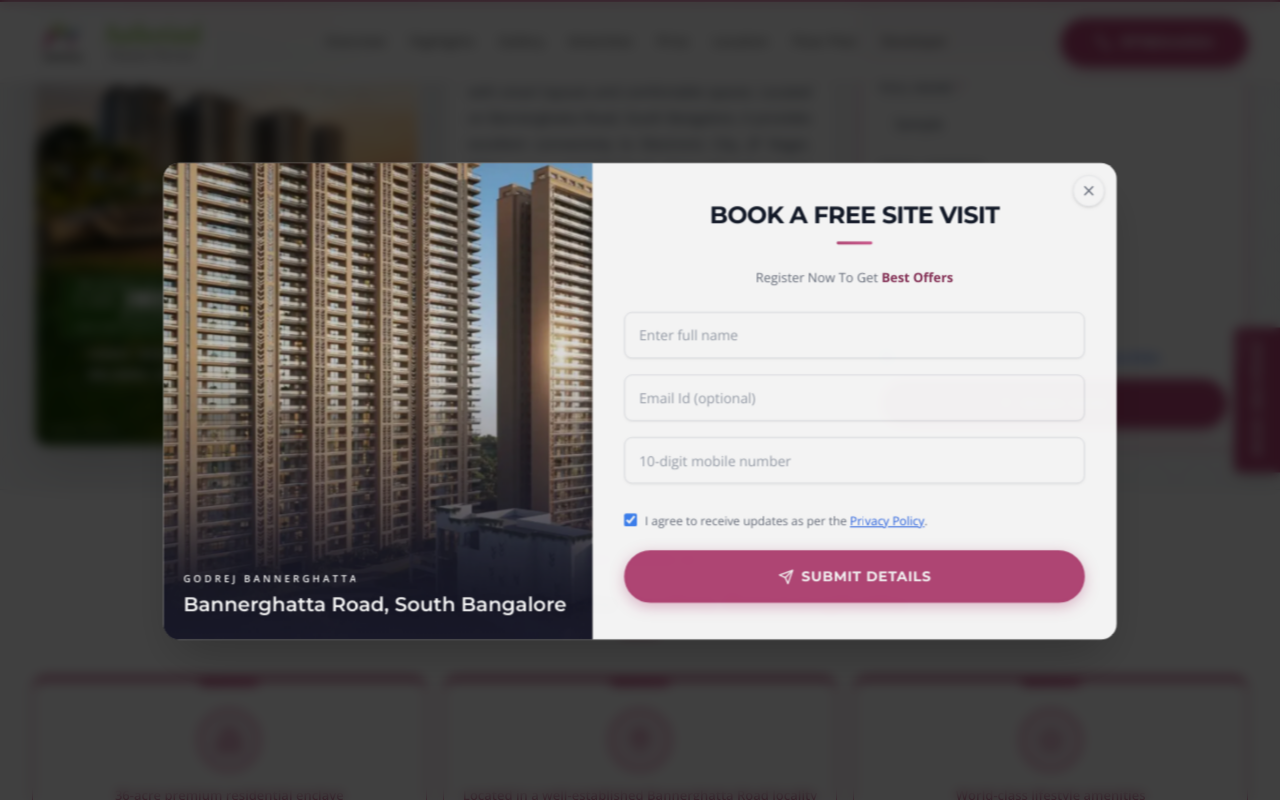
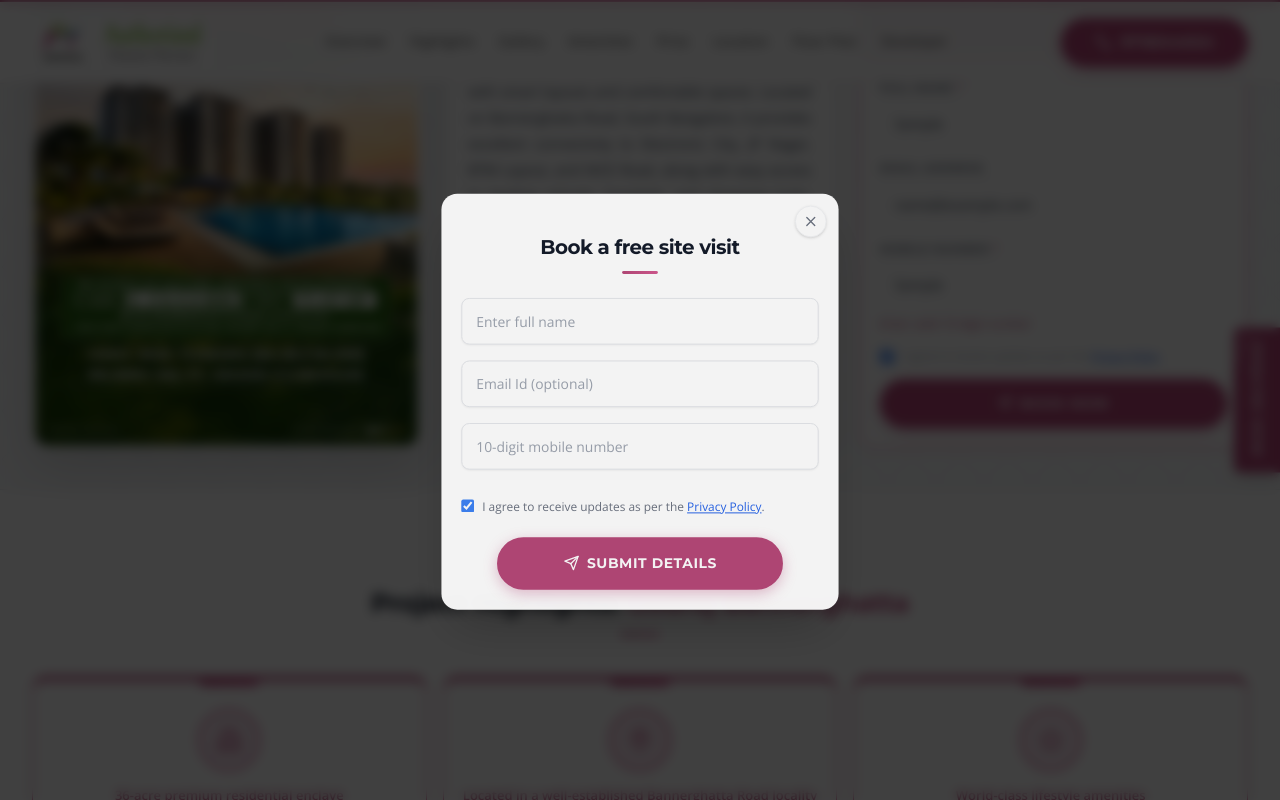
Before and after one commit to vineet-proptiger/godrej-bannerghatta, a Next.js app: page / in a window 1280 px wide. Both pictures are taken after typing "Sample", "name@example.com", "Sample" into the empty fields and a click on the button "BOOK NOW". Shown: the part 989-1789 px from the top of the page. Built offline with nearby package versions, Linux system fonts and the light colour scheme.

Commit message:
feat: add LeadForm component and EnquireModal for lead generation capture

```diff
--- a/components/EnquireModal.jsx
+++ b/components/EnquireModal.jsx
@@ -1,9 +1,9 @@
 'use client'
 import React, { useEffect, useRef } from 'react'
-import Image from 'next/image'
+// import Image from 'next/image'
 import { X } from 'lucide-react'
 import LeadForm from './LeadForm'
-import { popupImage } from '../lib/images'
+// import { popupImage } from '../lib/images'
 
 const F_SANS = 'var(--font-sans), Open Sans, sans-serif'
 const F_JOST = 'var(--font-jost), Montserrat, sans-serif'
@@ -41,20 +41,20 @@ const EnquireModal = ({ isOpen, setIsOpen }) => {
 
       <div className="relative bg-white w-full rounded-2xl overflow-hidden shadow-2xl flex flex-col sm:flex-row"
         style={{
-          maxWidth: '960px', width: '95vw', maxHeight: '95vh',
+          maxWidth: '400px', width: '92vw', maxHeight: '95vh',
           animation: 'slideInRight 0.45s cubic-bezier(0.22,1,0.36,1) forwards'
         }}
         onClick={(e) => e.stopPropagation()}>
 
         {/* LEFT — Image */}
-        <div className="hidden sm:block sm:w-[45%] shrink-0 relative min-h-[480px]">
+        {/* <div className="hidden sm:block sm:w-[45%] shrink-0 relative min-h-[480px]">
           <Image src={popupImage} alt="Godrej Bannerghatta" fill className="object-cover" style={{ objectPosition: '30% center' }} sizes="(max-width: 768px) 0vw, 45vw" />
           <div className="absolute inset-0" style={{ background: 'linear-gradient(to top, rgba(26,26,46,0.85) 0%, rgba(26,26,46,0.1) 60%)' }} />
           <div className="absolute bottom-0 left-0 right-0 p-5 text-white z-10">
             <p className="text-[10px] font-semibold tracking-[3px] uppercase mb-1" style={{ fontFamily: F_SANS, color: '#FFFFFF' }}>Godrej Bannerghatta</p>
             <p style={{ fontFamily: F_JOST, fontSize: '20px', fontWeight: 600 }}>Bannerghatta Road, South Bangalore</p>
           </div>
-        </div>
+        </div> */}
 
         {/* RIGHT — Form */}
         <div className="flex-1 flex flex-col overflow-y-auto">
@@ -64,16 +64,16 @@ const EnquireModal = ({ isOpen, setIsOpen }) => {
           </button>
 
           {/* Mobile strip */}
-          <div className="sm:hidden w-full h-44 relative shrink-0">
+          {/* <div className="sm:hidden w-full h-44 relative shrink-0">
             <Image src={popupImage} alt="Godrej Bannerghatta" fill className="object-cover object-top" sizes="100vw" />
             <div className="absolute inset-0" style={{ background: 'linear-gradient(to top, rgba(26,26,46,0.6) 0%, transparent 60%)' }} />
             <div className="absolute bottom-3 left-4 text-white z-10">
               <p className="text-[9px] uppercase tracking-[2px] font-semibold" style={{ fontFamily: F_SANS, color: '#FFFFFF' }}>Godrej Bannerghatta</p>
               <p className="text-sm font-semibold" style={{ fontFamily: F_JOST }}>Bannerghatta Road, South Bangalore</p>
             </div>
-          </div>
+          </div> */}
 
-          <div className="p-6 sm:p-8 flex flex-col justify-center flex-1">
+          <div className="p-4 sm:p-5 pt-8 sm:pt-10 flex flex-col justify-center flex-1">
             <div className="text-center mb-6">
               {/* <span style={{
                 display: 'inline-block', padding: '4px 16px',
@@ -84,8 +84,8 @@ const EnquireModal = ({ isOpen, setIsOpen }) => {
               }}>
                 Exclusive Benefits
               </span> */}
-              <h3 className="text-lg sm:text-2xl font-bold text-gray-900 leading-snug uppercase tracking-tight whitespace-nowrap" style={{ fontFamily: F_JOST }}>
-                Book A Free Site Visit
+              <h3 className="text-lg sm:text-xl font-bold text-gray-900 leading-snug tracking-tight" style={{ fontFamily: F_JOST }}>
+                Book a free site visit
               </h3>
               <div style={{ display: 'flex', justifyContent: 'center', marginTop: '10px' }}>
                 <span style={{
@@ -96,10 +96,6 @@ const EnquireModal = ({ isOpen, setIsOpen }) => {
               </div>
             </div>
 
-            <p className="text-center text-[13px] text-gray-500 mb-6" style={{ fontFamily: F_SANS }}>
-              Register Now To Get{' '}
-              <span className="blink-price font-bold" style={{ color: 'var(--color-gold-dark)' }}>Best Offers</span>
-            </p>
             <LeadForm formName="Popup Modal" btnText="Submit Details" />
           </div>
         </div>
--- a/components/LeadForm.jsx
+++ b/components/LeadForm.jsx
@@ -111,8 +111,8 @@ const LeadForm = ({ formName = 'Hero Form', btnText = 'Submit Details' }) => {
       </div>
 
       <button type="submit" disabled={loading}
-        className="btn-gold mt-4 w-full"
-        style={{ padding: '14px' }}>
+        className="btn-gold mt-4"
+        style={{ padding: '14px', width: '80%', display: 'flex', marginLeft: 'auto', marginRight: 'auto' }}>
         <svg width="16" height="16" viewBox="0 0 24 24" fill="none" stroke="currentColor" strokeWidth="2" strokeLinecap="round" strokeLinejoin="round">
           <line x1="22" y1="2" x2="11" y2="13" /><polygon points="22 2 15 22 11 13 2 9 22 2" />
         </svg>
```
